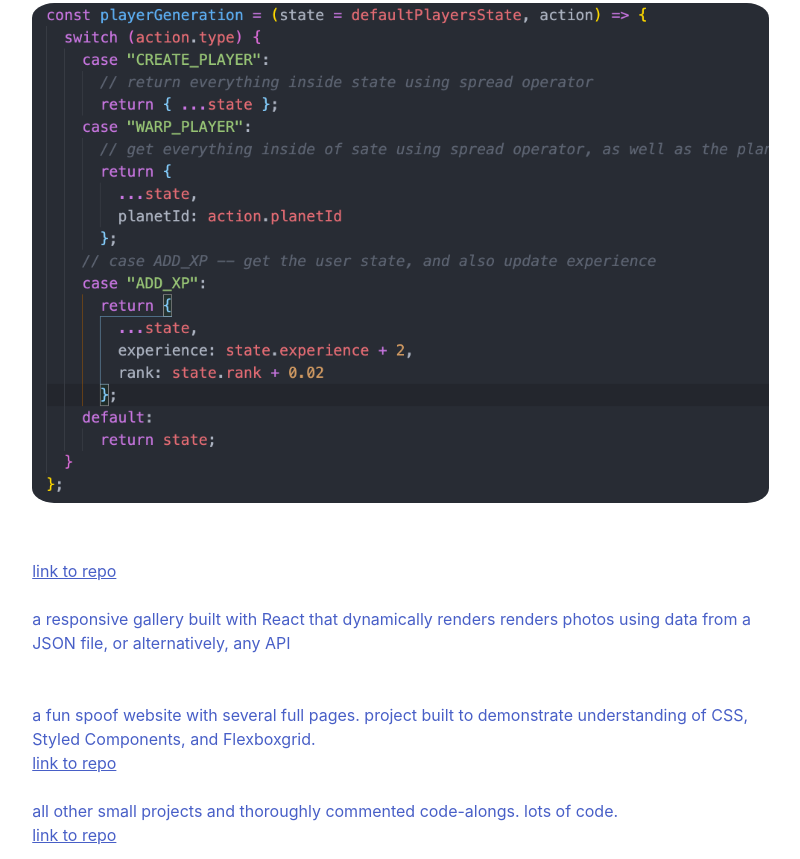
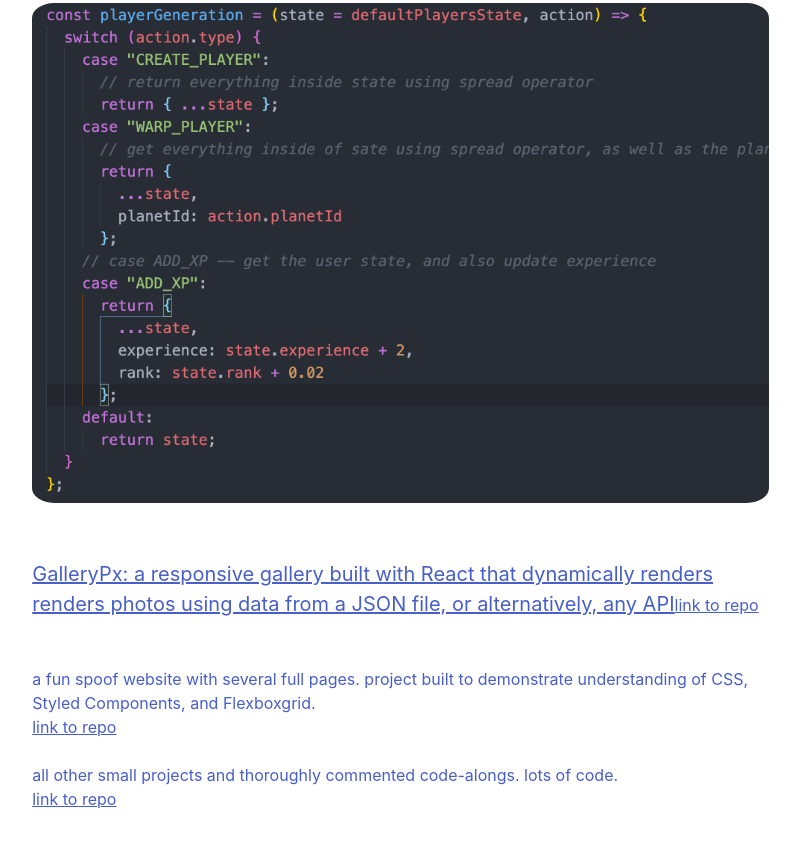
Before and after one commit to wbonneville/gatsby_blog, a Gatsby site: page /projects in a window 1280 px wide. Shown: the part 3199-4058 px from the top of the page, without its empty margins (372-1172 px from the left). After the commit the page ends 4022 px from the top, so only its background shows below. Built offline with nearby package versions, Linux system fonts and the light colour scheme; Gatsby itself is replaced by a stand-in of ours; a web font is replaced by a local one.

Commit message:
Update projects.js

```diff
--- a/src/pages/projects.js
+++ b/src/pages/projects.js
@@ -20,7 +20,14 @@ const Div = styled.div`
   & .spacewalker {
     font-size: 20px;
     text-decoration: underline;
+    & :hover {
+      color: blueviolet;
+    }
+  }
 
+  & .gallerypx {
+    font-size: 20px;
+    text-decoration: underline;
     & :hover {
       color: blueviolet;
     }
@@ -125,9 +132,10 @@ const ProjectsPage = () => (
           </a>
           <br />
           <br />
-          <Anchor href="https://github.com/wbonneville/gallery">
+          <Anchor href="https://github.com/wbonneville/spacewalker">
             link to repo
           </Anchor>
+
           <div className="pic1"></div>
           <p>There are hundreds of randomly generated planets...</p>
           <div className="pic2"></div>
@@ -160,16 +168,14 @@ const ProjectsPage = () => (
           <p>Redux doing its job.</p>
           <div className="pic7"></div>
           <br />
-          <Anchor href="https://github.com/wbonneville/spacewalker">
+          <a className="gallerypx" href="https://gallerypx.netlify.com/">
+            GalleryPx: a responsive gallery built with React that dynamically
+            renders renders photos using data from a JSON file, or
+            alternatively, any API
+          </a>
+          <Anchor href="https://github.com/wbonneville/gallery">
             link to repo
           </Anchor>
-          <br />
-          <br />
-          <a href="https://gallerypx.netlify.com/">
-            a responsive gallery built with React that dynamically renders
-            renders photos using data from a JSON file, or alternatively, any
-            API
-          </a>
           <br />
 
           <br />
```
